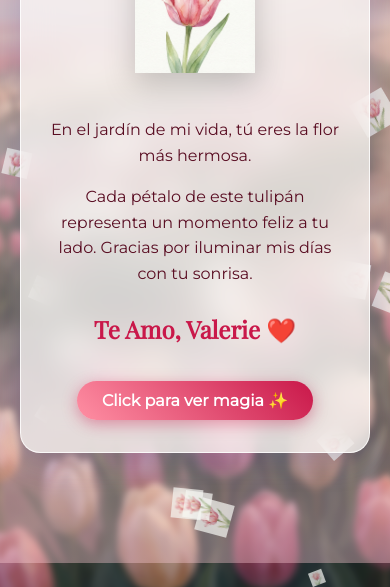
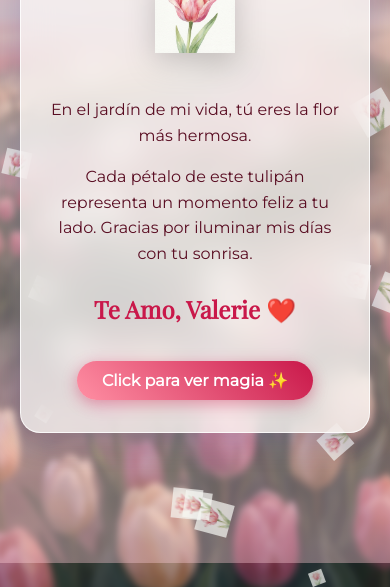
Before and after one commit to Boylemariotte/present, a plain HTML site: page index.html in a window 390 px wide. Shown: the part 281-868 px from the top of the page. Drawn offline with nearby package versions, Linux system fonts and the light colour scheme; a web font is replaced by a local one.

Commit message:
upgrade css

```diff
--- a/index.html
+++ b/index.html
@@ -57,7 +57,7 @@
                 <p>Cada día a tu lado es un regalo que atesoro en mi corazón. Nunca olvides que mi amor por ti crece más
                     y más con cada segundo.</p>
                 <p>Eres única y especial.</p>
-                <p class="signature">Con todo mi amor,<br>Tu novio</p>
+                <p class="signature">Con todo mi amor,<br>Felipe</p>
             </div>
             <img src="assets/snoopy.png" alt="Snoopy con amor" class="snoopy-img">
             <div class="hearts-container"></div>
--- a/style.css
+++ b/style.css
@@ -93,11 +93,12 @@ h1 {
 
 /* Hero Image */
 .hero-flower {
-    width: 150px;
+    width: 120px;
     height: auto;
     filter: drop-shadow(0 10px 15px rgba(0, 0, 0, 0.2));
     margin-bottom: 1.5rem;
     transition: transform 0.3s ease;
+    will-change: transform;
 }
 
 .hero-flower:hover {
@@ -277,7 +278,7 @@ h1 {
     }
 
     .hero-flower {
-        width: 120px;
+        width: 80px;
     }
 
     .dedication-text p {
```
